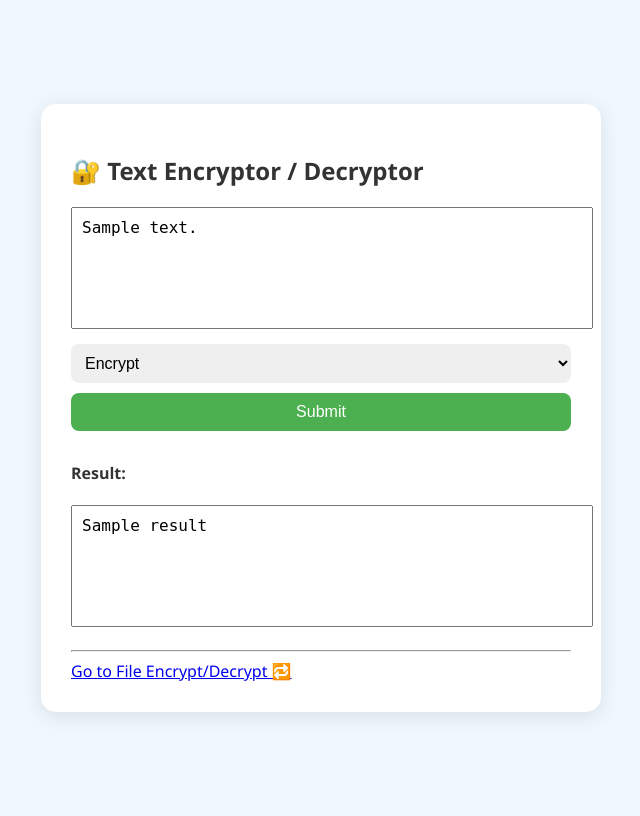
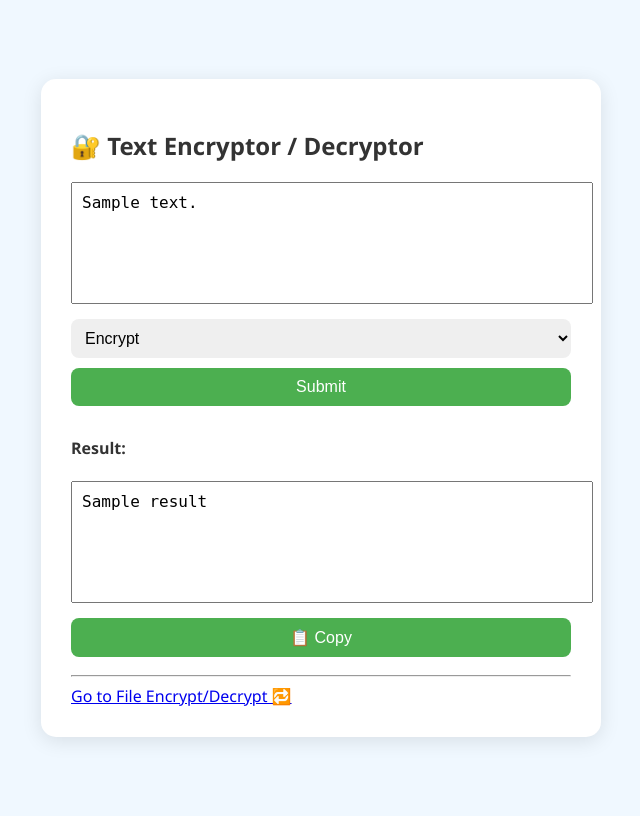
Before and after one commit to Tesco001/AES_Encryptor_App, a Flask app: template templates/index.html in a window 1280 px wide. Shown: the whole page, without its empty margins (319-959 px from the left). Run offline with Flask 3, Linux system fonts and the light colour scheme; the template is opened without the code that fills it: most values are stand-ins (such as "Sample title", 1, 10 or a date in 2020).

Commit message:
index.html

```diff
--- a/templates/index.html
+++ b/templates/index.html
@@ -15,12 +15,27 @@
       </select>
       <button type="submit">Submit</button>
     </form>
+
     {% if result %}
       <h4>Result:</h4>
-      <textarea readonly>{{ result }}</textarea>
+      <div class="result-box">
+        <textarea id="resultText" readonly>{{ result }}</textarea>
+        <button class="copy-btn" onclick="copyText()">📋 Copy</button>
+      </div>
     {% endif %}
+
     <hr>
     <a href="/file">Go to File Encrypt/Decrypt 🔁</a>
   </div>
+
+  <script>
+    function copyText() {
+      const resultText = document.getElementById("resultText");
+      resultText.select();
+      resultText.setSelectionRange(0, 99999); // For mobile
+      document.execCommand("copy");
+      alert("✅ Text copied to clipboard!");
+    }
+  </script>
 </body>
 </html>
```
